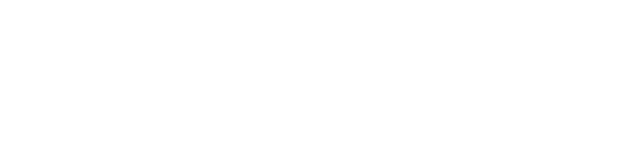
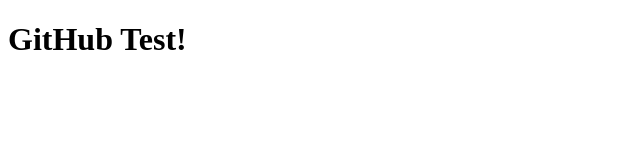
Before and after one commit to martinrhsu/github-test, a plain HTML site: page index.html in a window 1280 px wide. Shown: the whole page, without its empty margins (0-640 px from the left). Drawn offline with Linux system fonts and the light colour scheme.

Commit message:
H1 to Body

```diff
--- a/index.html
+++ b/index.html
@@ -4,6 +4,6 @@
 	<title>GitHub Test!</title>
 </head>
 <body>
-
+	<h1>GitHub Test!</h1>
 </body>
 </html>
```
